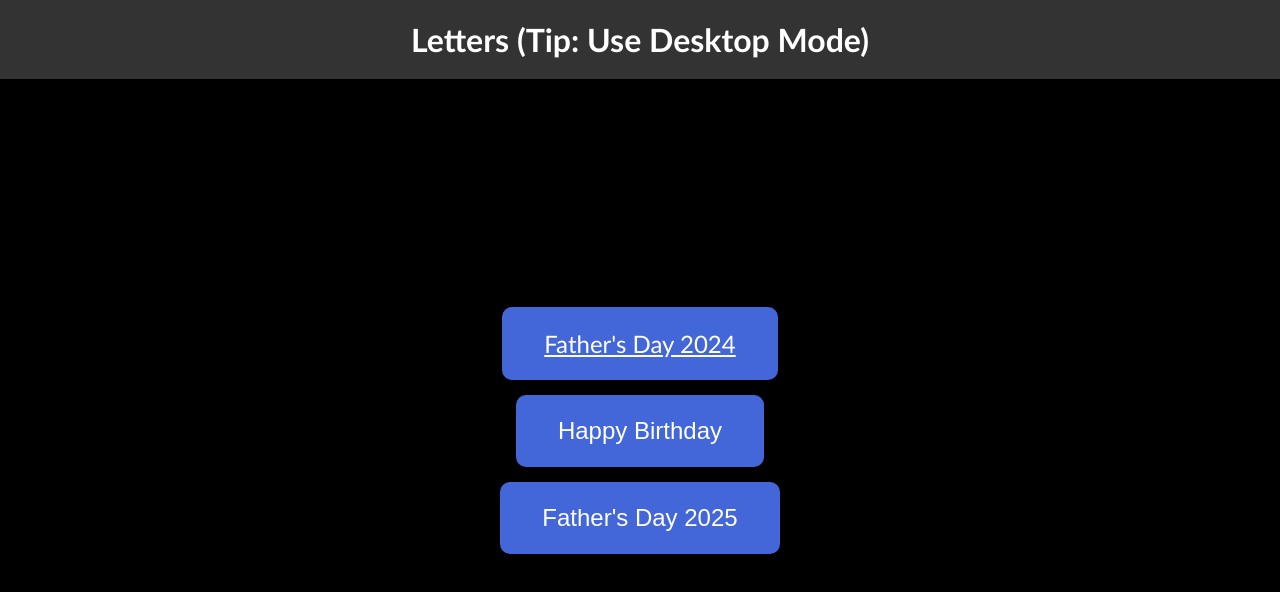
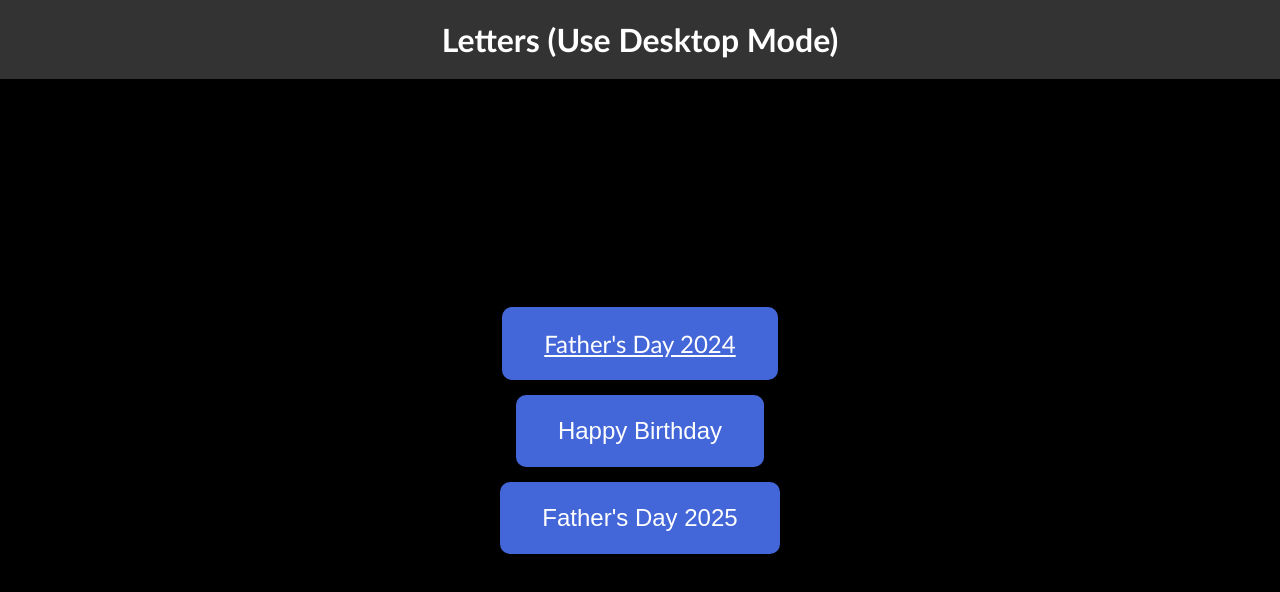
Before and after one commit to Letters-boop/Letter-boop.github.io, a plain HTML site: page index.html in a window 1280 px wide. Drawn offline with Linux system fonts and the light colour scheme.

Commit message:
Update index.html

```diff
--- a/index.html
+++ b/index.html
@@ -8,7 +8,7 @@
 </head>
 <body>
     <header>
-        <h1>Letters (Tip: Use Desktop Mode)</h1>
+        <h1>Letters (Use Desktop Mode)</h1>
     </header>
     <main>
         <a href='letter.html' class="navy-button">Father's Day 2024</a>
```
